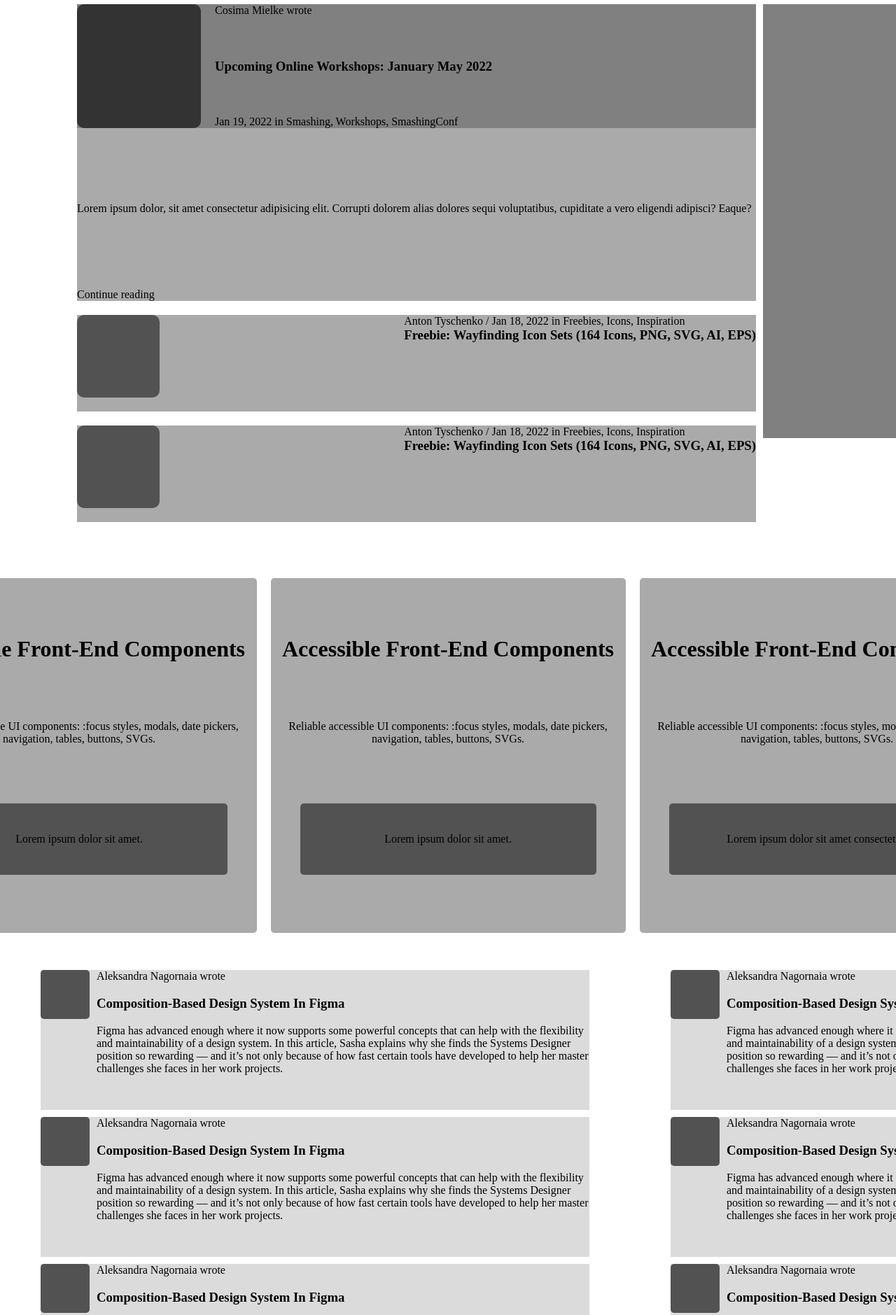
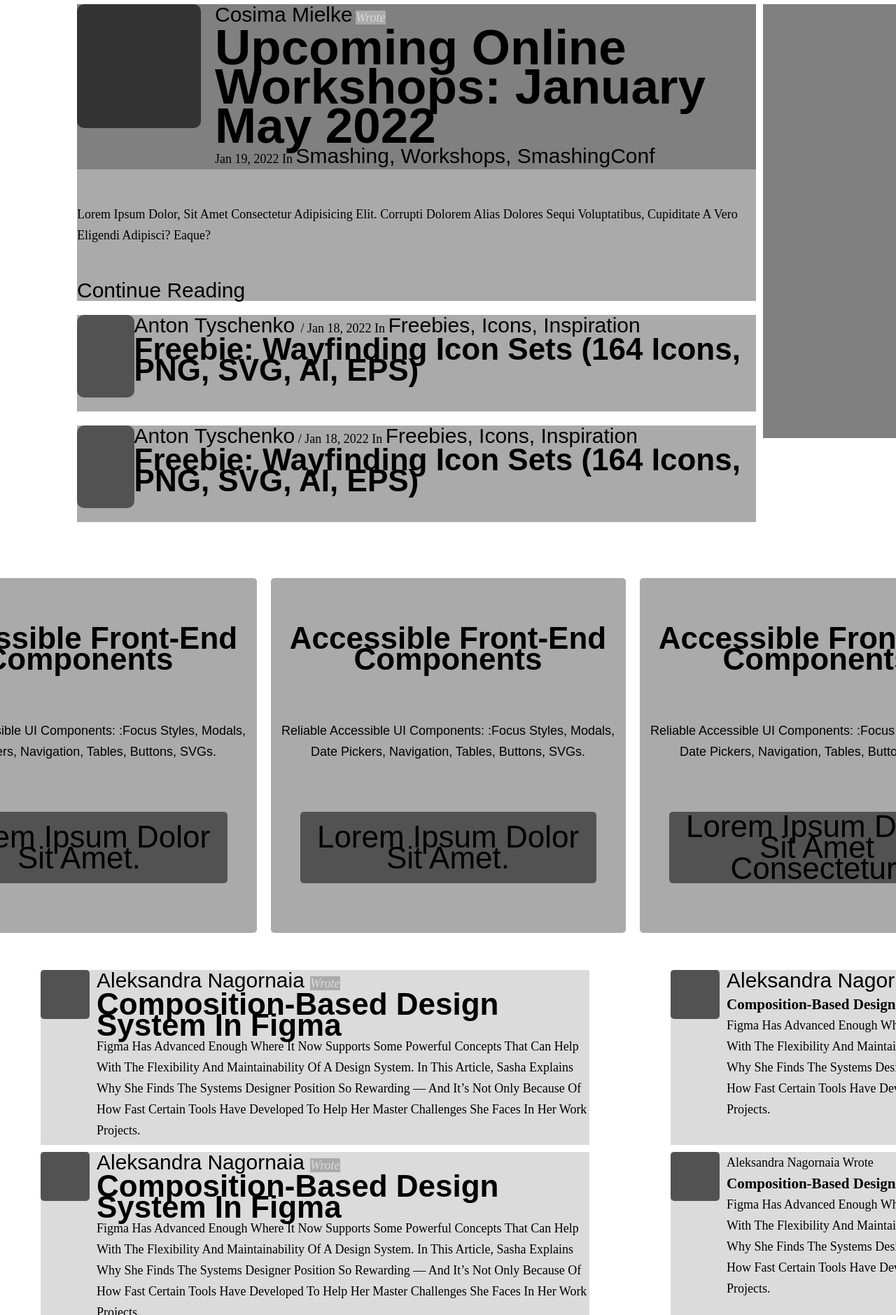
Before and after one commit to HopeAm-11/Smashing-Magazine-clone, a website: page index.html in a window 1280 px wide. Shown: the part 187-2066 px from the top of the page at 70% size. Drawn offline with Linux system fonts and the light colour scheme; a web font is replaced by a local one.

Commit message:
complted

```diff
--- a/index.html
+++ b/index.html
@@ -6,6 +6,10 @@
     <meta name="viewport" content="width=device-width, initial-scale=1.0">
     <title>Document</title>
     <link rel="stylesheet" href="style.css">
+    <link rel="preconnect" href="https://fonts.googleapis.com">
+    <link rel="preconnect" href="https://fonts.gstatic.com" crossorigin>
+    <link href="https://fonts.googleapis.com/css2?family=Dongle&family=Roboto&family=Rubik&display=swap"
+        rel="stylesheet">
 </head>
 
 <body>
@@ -53,14 +57,17 @@
                 <section class="article_section section_main">
                     <div class="main_art_img"></div>
                     <div class="art_sec_item">
-                        <p>Cosima Mielke wrote</p>
-                        <h1>Upcoming Online Workshops: January May 2022</h1>
-                        <p class="main_art_date date"> Jan 19, 2022 in Smashing, Workshops, SmashingConf </p>
+                        <p> <span class="bold author"> Cosima Mielke</span> <span class="gray_small_text">wrote</span>
+                        </p>
+                        <h1 class="heading bold">Upcoming Online Workshops: January May 2022</h1>
+                        <p class="main_art_date date"> Jan 19, 2022 in <span class="bold"> Smashing, Workshops,
+                                SmashingConf </span></p>
                     </div>
                 </section>
-                <p> Lorem ipsum dolor, sit amet consectetur adipisicing elit. Corrupti dolorem alias dolores sequi
+                <p class="normal_text_p"> Lorem ipsum dolor, sit amet consectetur adipisicing elit. Corrupti dolorem
+                    alias dolores sequi
                     voluptatibus, cupiditate a vero eligendi adipisci? Eaque? </p>
-                <p>Continue reading</p>
+                <p class="bold">Continue reading</p>
             </article>
 
 
@@ -68,18 +75,21 @@
                 <div class="sub_art_img">
                 </div>
                 <section class="sec_sub_art">
-                    <p class="sub_art_date date"> Anton Tyschenko / Jan 18, 2022 in Freebies, Icons, Inspiration
-                    </p>
-                    <h1>Freebie: Wayfinding Icon Sets (164 Icons, PNG, SVG, AI, EPS)</h1>
+                    <p class="sub_art_date date"> <span class="bold">Anton Tyschenko </span>/ Jan 18, 2022 in <span
+                            class="bold"> Freebies, Icons, Inspiration </span></p>
+                    <h1 class=" bold heading_sub">Freebie: Wayfinding Icon Sets (164 Icons,
+                        PNG, SVG, AI, EPS)</h1>
                 </section>
             </article>
             <article class="sub_art art margin-0">
                 <div class="sub_art_img">
                 </div>
                 <section>
-                    <p class="sub_art_date date"> Anton Tyschenko / Jan 18, 2022 in Freebies, Icons, Inspiration
+                    <p class="sub_art_date date"> <span class="bold">Anton Tyschenko</span> / Jan 18, 2022 in <span
+                            class="bold">Freebies,
+                            Icons, Inspiration</span>
                     </p>
-                    <h1>Freebie: Wayfinding Icon Sets (164 Icons, PNG, SVG, AI, EPS)</h1>
+                    <h1 class="bold heading_sub">Freebie: Wayfinding Icon Sets (164 Icons, PNG, SVG, AI, EPS)</h1>
                 </section>
             </article>
         </div>
@@ -90,22 +100,22 @@
     </main>
     <div class="grid_card">
         <div class="grid_card_item">
-            <h1>Accessible Front-End Components</h1>
+            <h1 class="bold heading_sub">Accessible Front-End Components</h1>
             <p>Reliable accessible UI components: :focus styles, modals, date pickers, navigation, tables, buttons,
                 SVGs.</p>
-            <div class="btn">Lorem ipsum dolor sit amet.</div>
+            <div class="btn bold heading_sub">Lorem ipsum dolor sit amet.</div>
         </div>
         <div class="grid_card_item">
-            <h1>Accessible Front-End Components</h1>
+            <h1 class="bold heading_sub">Accessible Front-End Components</h1>
             <p>Reliable accessible UI components: :focus styles, modals, date pickers, navigation, tables, buttons,
                 SVGs.</p>
-            <div class="btn">Lorem ipsum dolor sit amet.</div>
+            <div class="btn bold heading_sub">Lorem ipsum dolor sit amet.</div>
         </div>
         <div class="grid_card_item">
-            <h1>Accessible Front-End Components</h1>
+            <h1 class="bold heading_sub">Accessible Front-End Components</h1>
             <p>Reliable accessible UI components: :focus styles, modals, date pickers, navigation, tables, buttons,
                 SVGs.</p>
-            <div class="btn">Lorem ipsum dolor sit amet consectetur.</div>
+            <div class="btn bold heading_sub">Lorem ipsum dolor sit amet consectetur.</div>
         </div>
     </div>
     <article class="user_articles">
@@ -113,8 +123,8 @@
             <div class="box">
                 <div class="box_img"></div>
                 <section class="box_section">
-                    <p> Aleksandra Nagornaia wrote</p>
-                    <h1> Composition-Based Design System In Figma</h1>
+                    <p> <span class="bold">Aleksandra Nagornaia </span> <span class="gray_small_text"> wrote</span></p>
+                    <h1 class="bold heading_sub"> Composition-Based Design System In Figma</h1>
                     <p>Figma has advanced enough where it now supports some powerful concepts that can help with the
                         flexibility and maintainability of a design system. In this article, Sasha explains why she
                         finds
@@ -125,8 +135,8 @@
             <div class="box">
                 <div class="box_img"></div>
                 <section class="box_section">
-                    <p> Aleksandra Nagornaia wrote</p>
-                    <h1> Composition-Based Design System In Figma</h1>
+                    <p> <span class="bold">Aleksandra Nagornaia </span> <span class="gray_small_text"> wrote</span></p>
+                    <h1 class="bold heading_sub"> Composition-Based Design System In Figma</h1>
                     <p>Figma has advanced enough where it now supports some powerful concepts that can help with the
                         flexibility and maintainability of a design system. In this article, Sasha explains why she
                         finds
@@ -134,11 +144,12 @@
                         have developed to help her master challenges she faces in her work projects. </p>
                 </section>
             </div>
+
             <div class="box">
                 <div class="box_img"></div>
                 <section class="box_section">
-                    <p> Aleksandra Nagornaia wrote</p>
-                    <h1> Composition-Based Design System In Figma</h1>
+                    <p> <span class="bold">Aleksandra Nagornaia </span> <span class="gray_small_text"> wrote</span></p>
+                    <h1 class="bold heading_sub"> Composition-Based Design System In Figma</h1>
                     <p>Figma has advanced enough where it now supports some powerful concepts that can help with the
                         flexibility and maintainability of a design system. In this article, Sasha explains why she
                         finds
@@ -146,11 +157,12 @@
                         have developed to help her master challenges she faces in her work projects. </p>
                 </section>
             </div>
+
             <div class="box">
                 <div class="box_img"></div>
                 <section class="box_section">
-                    <p> Aleksandra Nagornaia wrote</p>
-                    <h1> Composition-Based Design System In Figma</h1>
+                    <p> <span class="bold">Aleksandra Nagornaia </span> <span class="gray_small_text"> wrote</span></p>
+                    <h1 class="bold heading_sub"> Composition-Based Design System In Figma</h1>
                     <p>Figma has advanced enough where it now supports some powerful concepts that can help with the
                         flexibility and maintainability of a design system. In this article, Sasha explains why she
                         finds
@@ -158,12 +170,15 @@
                         have developed to help her master challenges she faces in her work projects. </p>
                 </section>
             </div>
+
+            </section>
+        </div>
         </div>
         <div class="grid_right">
             <div class="box">
                 <div class="box_img"></div>
                 <section class="box_section">
-                    <p> Aleksandra Nagornaia wrote</p>
+                    <p> <span class="bold"> Aleksandra Nagornaia</span> wrote</p>
                     <h1> Composition-Based Design System In Figma</h1>
                     <p>Figma has advanced enough where it now supports some powerful concepts that can help with the
                         flexibility and maintainability of a design system. In this article, Sasha explains why she
@@ -213,34 +228,34 @@
 
     <article class="article_family">
         <header class="art_fam_heading">
-            <h1>Title</h1>
-            <h2>Sub-title</h2>
+            <h1 class="bold heading">That’s The Smashing Family.</h1>
+            <h2 class="bold heading_sub">Sub-title</h2>
         </header>
         <div class="grid_cards_art">
             <div class="art_family_card">
-                <h2>card title</h2>
+                <h2 class="bold heading_sub">card title</h2>
                 <p>Lorem ipsum dolor, sit amet consectetur adipisicing elit. Quasi, amet?</p>
-                <div class="fam_btn">Lorem ipsum dolor sit amet.</div>
+                <div class="fam_btn bold heading_sub">Lorem ipsum dolor sit amet.</div>
             </div>
             <div class="art_family_card">
-                <h2>card title</h2>
+                <h2 class="bold heading_sub">card title</h2>
                 <p>Lorem ipsum dolor, sit amet consectetur adipisicing elit. Quasi, amet?</p>
-                <div class="fam_btn">Lorem ipsum dolor sit amet.</div>
+                <div class="fam_btn bold heading_sub">Lorem ipsum dolor sit amet.</div>
 
             </div>
             <div class="art_family_card">
-                <h2>card title</h2>
+                <h2 class="bold heading_sub">card title</h2>
                 <p>Lorem ipsum dolor, sit amet consectetur adipisicing elit. Quasi, amet?</p>
-                <div class="fam_btn">Lorem ipsum dolor sit amet.</div>
+                <div class="fam_btn bold heading_sub">Lorem ipsum dolor sit amet.</div>
 
             </div>
         </div>
     </article>
     <footer>
         <section class="foot_sec">
-            <h2>title</h2>
+            <h2 class="bold heading_sub">title</h2>
             <div class="foot_item">
-                <ul class="foot_list">
+                <ul class="foot_list bold">
                     <li>Lorem ipsum dolor sit.</li>
                     <li>Lorem, ipsum dolor.</li>
                     <li>Lorem, ipsum.</li>
--- a/style.css
+++ b/style.css
@@ -93,7 +93,6 @@ li a {
     /* no underline */
 }
 
-li a:hover {}
 
 ul,
 li {
@@ -107,6 +106,12 @@ button {
 }
 
 /*Reset-End*/
+body {
+    font-family: 'Roboto Slab', serif;
+    font-size: 18px;
+    line-height: 30px;
+    text-transform: capitalize;
+}
 
 .main_nav {
     /*Positioning*/
@@ -288,6 +293,8 @@ main {
     height: 177px;
     margin-right: 20px;
     border-radius: 10px;
+    -ms-flex-negative: 0;
+    flex-shrink: 0;
     background-color: var(--extraextradark);
 
 
@@ -352,6 +359,7 @@ main {
     height: 507px;
     border-radius: 5px;
     background-color: var(--midgrey);
+    font-family: sans-serif;
 
 }
 
@@ -387,9 +395,10 @@ main {
     display: -ms-flexbox;
     display: flex;
     width: 100%;
-    height: 200px;
+    height: 250px;
     margin-top: 10px;
     background-color: var(--lightgrey);
+
 }
 
 .box_img {
@@ -472,6 +481,7 @@ main {
     width: 321px;
     height: 77px;
     background-color: var(--extraextradark);
+    /* line-height: 77px; you can use this with height to center the items esp the buttons*/
 }
 
 footer {
@@ -505,3 +515,26 @@ footer {
     justify-content: space-evenly;
     width: 100%;
 }
+
+
+/*text styles*/
+
+.bold {
+    font-family: 'Dongle', sans-serif;
+    font-size: 30px;
+}
+
+.heading {
+    font-size: 71px;
+    line-height: 56px;
+}
+
+.gray_small_text {
+    color: #dadada;
+    font-style: italic;
+    background-color: var(--midgrey);
+}
+
+.heading_sub {
+    font-size: 44px;
+}
```
